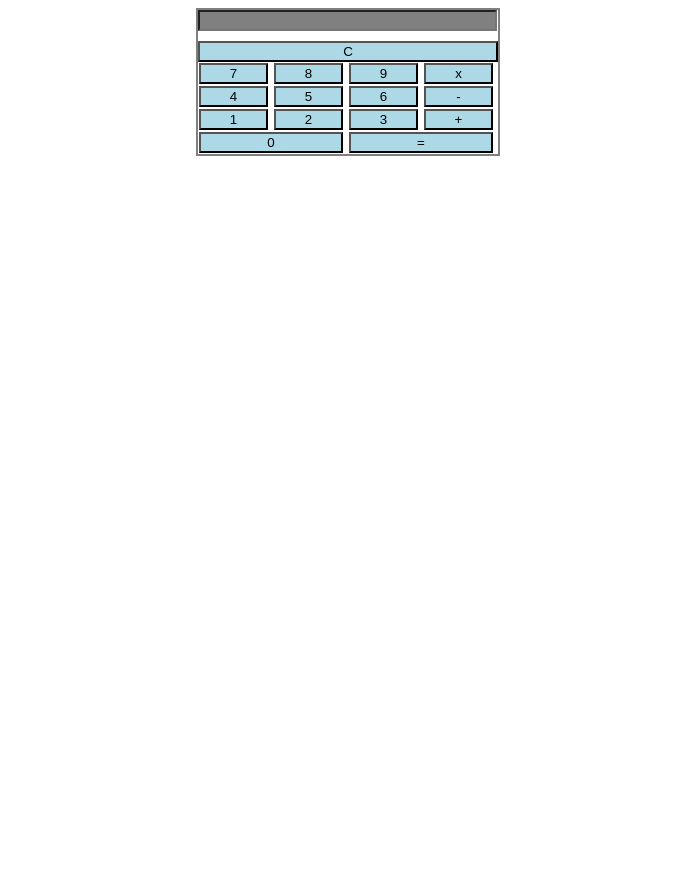
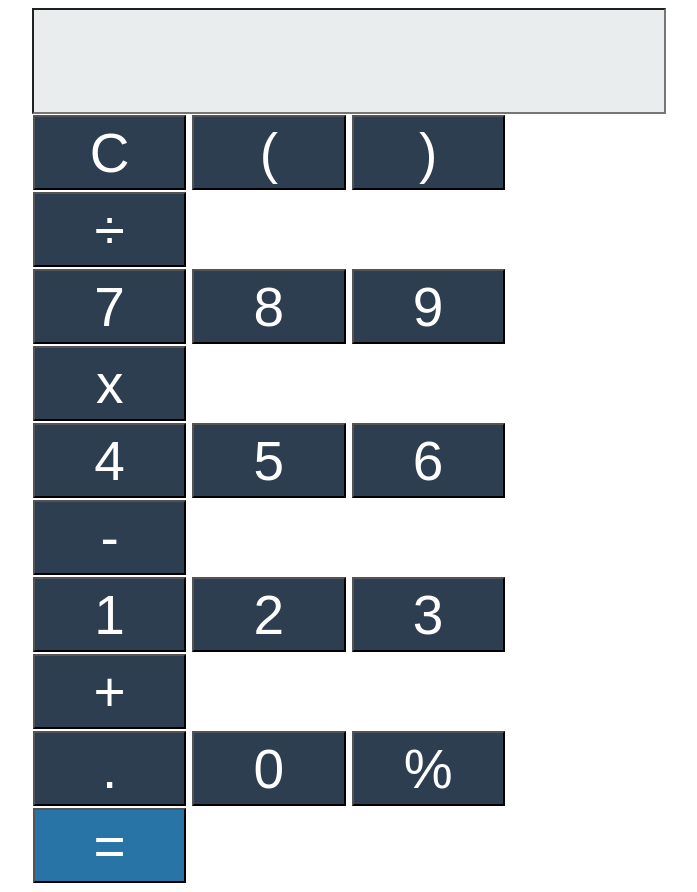
Before and after one commit to Jahanzaib-Javed/Calculator-Assignment-07, a plain HTML site: page index.html in a window 1280 px wide. Shown: the whole page, without its empty margins (292-989 px from the left). Before the commit the page ends 800 px from the top, so only its background shows below. Drawn offline with Linux system fonts and the light colour scheme.

Commit message:
Basic Calculator

```diff
--- a/index.html
+++ b/index.html
@@ -1,18 +1,23 @@
 <!DOCTYPE html>
 <html lang="en">
+
 <head>
     <meta charset="UTF-8">
     <meta name="viewport" content="width=device-width, initial-scale=1.0">
     <title>Calculator</title>
     <link rel="stylesheet" href="style.css">
 </head>
+
 <body>
-     <div class="main">
+    <div class="con">
         <div>
-             <input id="res" class="result" type="text">
+            <input id="res" class="screen" type="text">
         </div>
         <div>
-             <button class="clr" onclick="clearresult()" >C</button>
+            <button class="btn" onclick="clearresult()">C</button>
+            <button class="btn" onclick="getnumber('(')">(</button>
+            <button class="btn" onclick="getnumber(')')">)</button>
+            <button class="btn" onclick="getnumber('/')">&#xf7</button>
         </div>
         <div>
             <button class="btn" onclick="getnumber('7')">7</button>
@@ -33,11 +38,13 @@
             <button class="btn" onclick="getnumber('+')">+</button>
         </div>
         <div>
-            <button class="btn-h" onclick="getnumber('0')">0</button>
-            <button class="btn-h" onclick="getresult()">=</button>
+            <button class="btn" onclick="getnumber('.')">.</button>
+            <button class="btn" onclick="getnumber('0')">0</button>
+            <button class="btn" onclick="getnumber('%')">%</button>
+            <button class="btn e" onclick="getresult()">=</button>
         </div>
     </div>
-
 </body>
 <script src="app.js"></script>
+
 </html>
--- a/style.css
+++ b/style.css
@@ -1,24 +1,29 @@
-.main {
-    border: 2px solid grey;
-    width: 300px;
+.con {
+    /* border: 2px solid black; */
+    width: 50%;
     margin: 0 auto;
 }
-.result {
-    width: 97%;
-    background-color: grey;
-}
-.clr {
-    width: 100%;
-    margin-top: 10px;
-    background-color: lightblue;
+.screen {
+    width: 99%;
+    height: 100px;
+    font-size: 55px;
+    background-color: #EAEDED;
+    color: #2C3E50;
 }
 .btn {
-    width: 23%;
+    width: 24.25%;
+    height: 75px;
+    font-size: 55px ;
     margin: 1px;
-    background-color: lightblue;
+    background-color: #2C3E50;
+    color: white ;
 }
-.btn-h {
-    width: 48%;
-    margin: 1px;
-    background-color: lightblue;
+.btn:hover{
+    background-color: #808B96;
 }
+.e {
+    background-color: #2874A6;
+}
+.e:hover{
+    background-color: #3498DB;
+}
```
Lines whose indentation alone changed are shown as unchanged.
